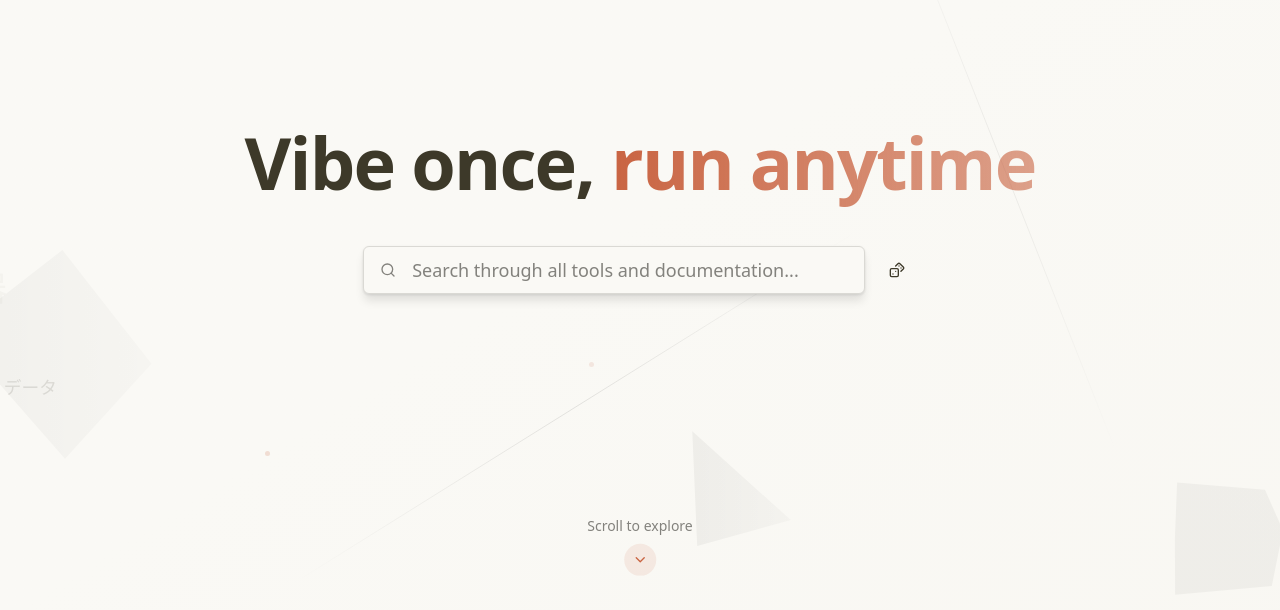
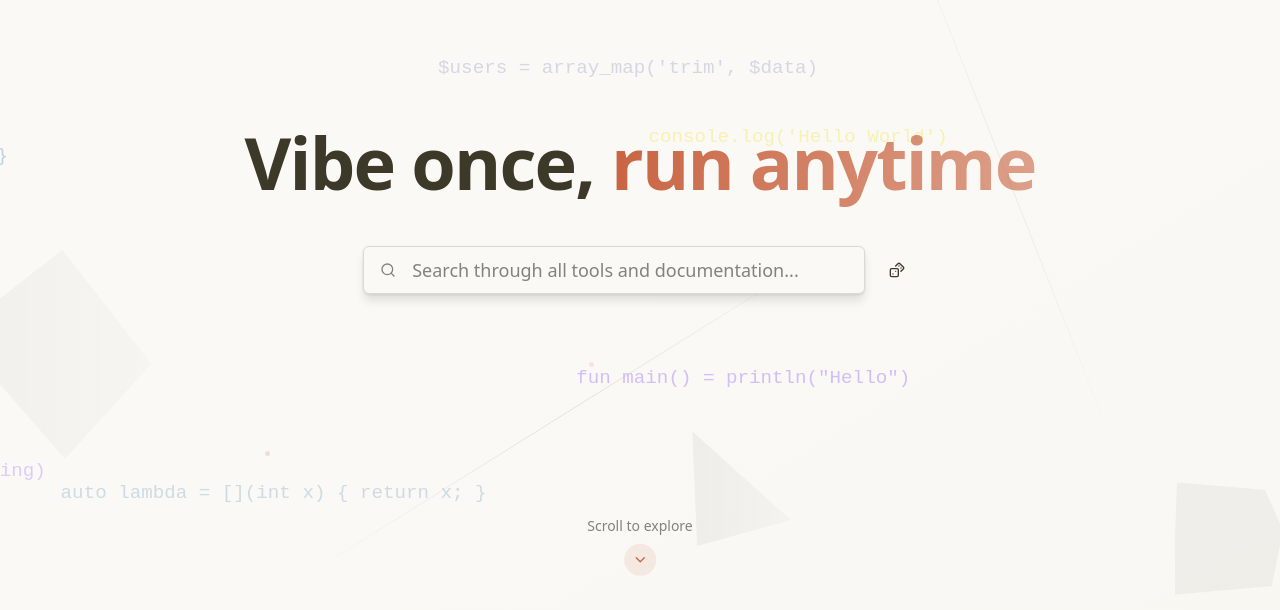
Before and after one commit to hanxiaomax/handsome, a React (Vite) app in the folder 2base/: page / in a window 1280 px wide. Shown: the part 190-800 px from the top of the page. Built offline with nearby package versions, Linux system fonts and the light colour scheme.

Commit message:
feat(custom-background): enhance floating text animations with dynamic start and end positions for improved visual effects; includes updates to CSS and TypeScript for better control over animation behavior and syntax highlighting

```diff
--- a/2base/src/components/common/custom-background.css
+++ b/2base/src/components/common/custom-background.css
@@ -52,10 +52,10 @@
   }
 }
 
-/* 横向漂浮文字动画 - 左到右 */
+/* 横向漂浮文字动画 - 动态起始和结束位置 */
 @keyframes floatTextHorizontal {
   0% {
-    transform: translateX(-20vw);
+    transform: translateX(var(--start-x, -20vw));
     opacity: 0;
     visibility: hidden;
   }
@@ -72,16 +72,16 @@
     visibility: visible;
   }
   100% {
-    transform: translateX(120vw);
+    transform: translateX(var(--end-x, 120vw));
     opacity: 0;
     visibility: hidden;
   }
 }
 
-/* 横向漂浮文字动画 - 右到左 */
+/* 横向漂浮文字动画 - 反向动态起始和结束位置 */
 @keyframes floatTextHorizontalReverse {
   0% {
-    transform: translateX(120vw);
+    transform: translateX(var(--start-x, 120vw));
     opacity: 0;
     visibility: hidden;
   }
@@ -98,7 +98,7 @@
     visibility: visible;
   }
   100% {
-    transform: translateX(-20vw);
+    transform: translateX(var(--end-x, -20vw));
     opacity: 0;
     visibility: hidden;
   }
@@ -130,10 +130,10 @@
   }
 }
 
-/* 组合动画：漂浮 + 闪烁 - 左到右 */
+/* 组合动画：漂浮 + 闪烁 - 动态位置 */
 @keyframes floatAndFlicker {
   0% {
-    transform: translateX(-20vw);
+    transform: translateX(var(--start-x, -20vw));
     opacity: 0;
     visibility: hidden;
   }
@@ -198,16 +198,16 @@
     visibility: visible;
   }
   100% {
-    transform: translateX(120vw);
+    transform: translateX(var(--end-x, 120vw));
     opacity: 0;
     visibility: hidden;
   }
 }
 
-/* 组合动画：漂浮 + 闪烁 - 右到左 */
+/* 组合动画：漂浮 + 闪烁 - 反向动态位置 */
 @keyframes floatAndFlickerReverse {
   0% {
-    transform: translateX(120vw);
+    transform: translateX(var(--start-x, 120vw));
     opacity: 0;
     visibility: hidden;
   }
@@ -272,7 +272,7 @@
     visibility: visible;
   }
   100% {
-    transform: translateX(-20vw);
+    transform: translateX(var(--end-x, -20vw));
     opacity: 0;
     visibility: hidden;
   }
--- a/2base/src/components/common/custom-background.tsx
+++ b/2base/src/components/common/custom-background.tsx
@@ -7,28 +7,124 @@ interface CustomBackgroundProps {
   animated?: boolean; // 是否启用动画
 }
 
-// 工具名称多语言数据
-const toolNames = [
-  { en: "Programmer Calculator", zh: "程序员计算器", ja: "プログラマー電卓" },
-  { en: "UUID Generator", zh: "UUID生成器", ja: "UUID生成器" },
-  { en: "World Clock", zh: "世界时钟", ja: "世界時計" },
-  { en: "Unit Converter", zh: "单位转换器", ja: "単位変換器" },
-  { en: "Unix Timestamp", zh: "Unix时间戳", ja: "Unixタイムスタンプ" },
-  { en: "Markdown Editor", zh: "Markdown编辑器", ja: "Markdownエディタ" },
-  { en: "Emoji Library", zh: "表情符号库", ja: "絵文字ライブラリ" },
-  { en: "Color Palette", zh: "调色板", ja: "カラーパレット" },
-  { en: "Chart Generator", zh: "图表生成器", ja: "チャート生成器" },
-  { en: "XML Parser", zh: "XML解析器", ja: "XMLパーサー" },
-  { en: "Text Formatter", zh: "文本格式化", ja: "テキストフォーマッタ" },
-  { en: "Code Converter", zh: "代码转换器", ja: "コード変換器" },
-  { en: "Hash Generator", zh: "哈希生成器", ja: "ハッシュ生成器" },
-  { en: "QR Code", zh: "二维码", ja: "QRコード" },
-  { en: "Image Optimizer", zh: "图片优化器", ja: "画像最適化" },
-  { en: "JSON Validator", zh: "JSON验证器", ja: "JSONバリデータ" },
-  { en: "CSS Generator", zh: "CSS生成器", ja: "CSS生成器" },
-  { en: "Password Generator", zh: "密码生成器", ja: "パスワード生成器" },
-  { en: "Base64 Encoder", zh: "Base64编码", ja: "Base64エンコーダ" },
-  { en: "URL Shortener", zh: "链接缩短", ja: "URL短縮" },
+// 不同编程语言的代码片段数据
+const codeStatements = [
+  // JavaScript/TypeScript
+  {
+    code: "console.log('Hello World')",
+    language: "javascript",
+    color: "#f7df1e",
+  },
+  {
+    code: "const result = await fetch(url)",
+    language: "javascript",
+    color: "#f7df1e",
+  },
+  { code: "array.map(x => x * 2)", language: "javascript", color: "#f7df1e" },
+  {
+    code: "export default function Component()",
+    language: "typescript",
+    color: "#3178c6",
+  },
+  {
+    code: "interface Props { name: string }",
+    language: "typescript",
+    color: "#3178c6",
+  },
+
+  // Python
+  { code: "def fibonacci(n): return n", language: "python", color: "#3776ab" },
+  { code: "import pandas as pd", language: "python", color: "#3776ab" },
+  {
+    code: "list(map(lambda x: x*2, arr))",
+    language: "python",
+    color: "#3776ab",
+  },
+  { code: "if __name__ == '__main__':", language: "python", color: "#3776ab" },
+
+  // Java
+  {
+    code: "public static void main(String[] args)",
+    language: "java",
+    color: "#ed8b00",
+  },
+  {
+    code: "List<String> items = new ArrayList<>()",
+    language: "java",
+    color: "#ed8b00",
+  },
+  {
+    code: "try { execute(); } catch (Exception e)",
+    language: "java",
+    color: "#ed8b00",
+  },
+
+  // Go
+  {
+    code: 'func main() { fmt.Println("Hello") }',
+    language: "go",
+    color: "#00add8",
+  },
+  { code: "go func() { /* goroutine */ }()", language: "go", color: "#00add8" },
+  {
+    code: "type User struct { Name string }",
+    language: "go",
+    color: "#00add8",
+  },
+
+  // Rust
+  {
+    code: "fn main() -> Result<(), Error>",
+    language: "rust",
+    color: "#ce422b",
+  },
+  { code: "let mut vec = Vec::new()", language: "rust", color: "#ce422b" },
+  {
+    code: "match result { Ok(val) => val }",
+    language: "rust",
+    color: "#ce422b",
+  },
+
+  // C++
+  { code: "#include <iostream>", language: "cpp", color: "#00599c" },
+  { code: "std::vector<int> nums{1, 2, 3}", language: "cpp", color: "#00599c" },
+  {
+    code: "auto lambda = [](int x) { return x; }",
+    language: "cpp",
+    color: "#00599c",
+  },
+
+  // PHP
+  { code: "<?php echo 'Hello World'; ?>", language: "php", color: "#777bb4" },
+  {
+    code: "$users = array_map('trim', $data)",
+    language: "php",
+    color: "#777bb4",
+  },
+
+  // Swift
+  {
+    code: "func greet(name: String) -> String",
+    language: "swift",
+    color: "#fa7343",
+  },
+  {
+    code: "let numbers = [1, 2, 3].map { $0 * 2 }",
+    language: "swift",
+    color: "#fa7343",
+  },
+
+  // Kotlin
+  {
+    code: 'fun main() = println("Hello")',
+    language: "kotlin",
+    color: "#7f52ff",
+  },
+  {
+    code: "data class User(val name: String)",
+    language: "kotlin",
+    color: "#7f52ff",
+  },
 ];
 
 // 随机数生成器（基于种子）
@@ -94,24 +190,24 @@ function generateFloatingTexts(rng: SeededRandom, complexity: string) {
   };
 
   const count = textCounts[complexity as keyof typeof textCounts];
-  const languages: ("en" | "zh" | "ja")[] = ["en", "zh", "ja"];
 
   return Array.from({ length: count }, (_, i) => {
-    const tool = rng.choice(toolNames);
-    const lang = rng.choice(languages);
-    const text = tool[lang];
+    const statement = rng.choice(codeStatements);
+    const text = statement.code;
+    const language = statement.language;
+    const syntaxColor = statement.color;
 
     // 生成随机垂直位置，水平位置由动画控制
     const y = rng.range(15, 85); // 15%-85% 垂直位置
 
-    // 生成随机样式
-    const fontSize = rng.range(0.8, 2.2); // rem，稍微小一点
-    const minOpacity = rng.range(0.02, 0.05); // 最小透明度
-    const maxOpacity = rng.range(0.08, 0.15); // 最大透明度
+    // 统一字号为 1.2rem
+    const fontSize = 1.2;
+    const minOpacity = rng.range(0.08, 0.15); // 最小透明度
+    const maxOpacity = rng.range(0.2, 0.4); // 最大透明度
 
     // 生成随机动画参数
-    const duration = rng.range(30, 80); // 更长的动画持续时间，更缓慢
-    const delay = rng.range(0, 3); // 极短延迟，让文字几乎立即显示
+    const duration = rng.range(20, 80); // 更长的动画持续时间，更缓慢
+    const delay = rng.range(0, 1); // 极短延迟，让文字几乎立即显示
     const direction = rng.choice(["normal", "reverse"]); // 左到右 或 右到左
 
     // 根据方向选择动画类型
@@ -120,10 +216,22 @@ function generateFloatingTexts(rng: SeededRandom, complexity: string) {
         ? rng.choice(["floatTextHorizontalReverse", "floatAndFlickerReverse"])
         : rng.choice(["floatTextHorizontal", "floatAndFlicker"]);
 
+    // 生成随机的起始和结束位置，让文字可以中途出现或消失
+    const startX = rng.range(-30, 50); // 起始位置：-30vw 到 50vw
+    const endX = rng.range(50, 130); // 结束位置：50vw 到 130vw
+
+    // 确保有足够的运动距离
+    const minDistance = 40; // 最小运动距离 40vw
+    const actualEndX =
+      direction === "reverse"
+        ? startX - Math.max(minDistance, startX - endX)
+        : startX + Math.max(minDistance, endX - startX);
+
     return {
       id: `text-${i}`,
       text,
-      language: lang,
+      language,
+      syntaxColor,
       y,
       fontSize,
       minOpacity,
@@ -132,6 +240,14 @@ function generateFloatingTexts(rng: SeededRandom, complexity: string) {
       delay,
       direction,
       animationType,
+      startX:
+        direction === "reverse"
+          ? Math.max(startX, actualEndX)
+          : Math.min(startX, actualEndX),
+      endX:
+        direction === "reverse"
+          ? Math.min(startX, actualEndX)
+          : Math.max(startX, actualEndX),
     };
   });
 }
@@ -372,7 +488,7 @@ export function CustomBackground({
         ))}
       </div>
 
-      {/* 漂浮文字层 - 横向漂浮闪烁效果 */}
+      {/* 漂浮文字层 - 横向漂浮闪烁效果与语法高亮 */}
       <div className="absolute inset-0">
         {backgroundData.floatingTexts.map((textItem) => (
           <div
@@ -383,11 +499,13 @@ export function CustomBackground({
                 top: `${textItem.y}%`,
                 left: "0%",
                 fontSize: `${textItem.fontSize}rem`,
-                color: "hsl(var(--foreground))",
+                color: textItem.syntaxColor,
                 opacity: 0,
                 visibility: "hidden",
                 "--min-opacity": textItem.minOpacity,
                 "--max-opacity": textItem.maxOpacity,
+                "--start-x": `${textItem.startX}vw`,
+                "--end-x": `${textItem.endX}vw`,
                 ...(animated && {
                   animation: `${textItem.animationType} ${textItem.duration}s linear infinite`,
                   animationDelay: `${textItem.delay}s`,
```
